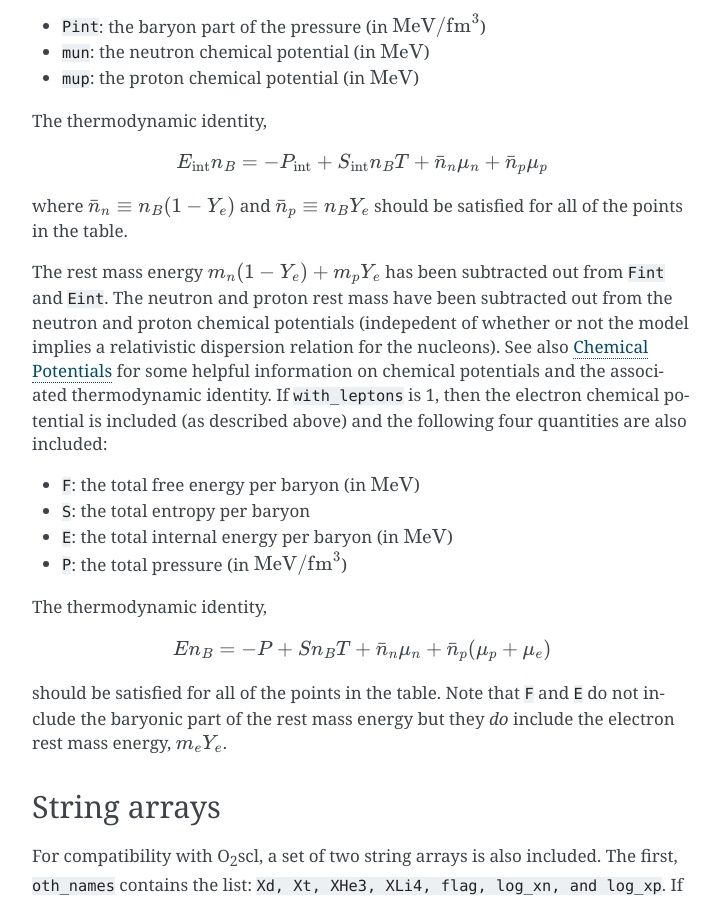
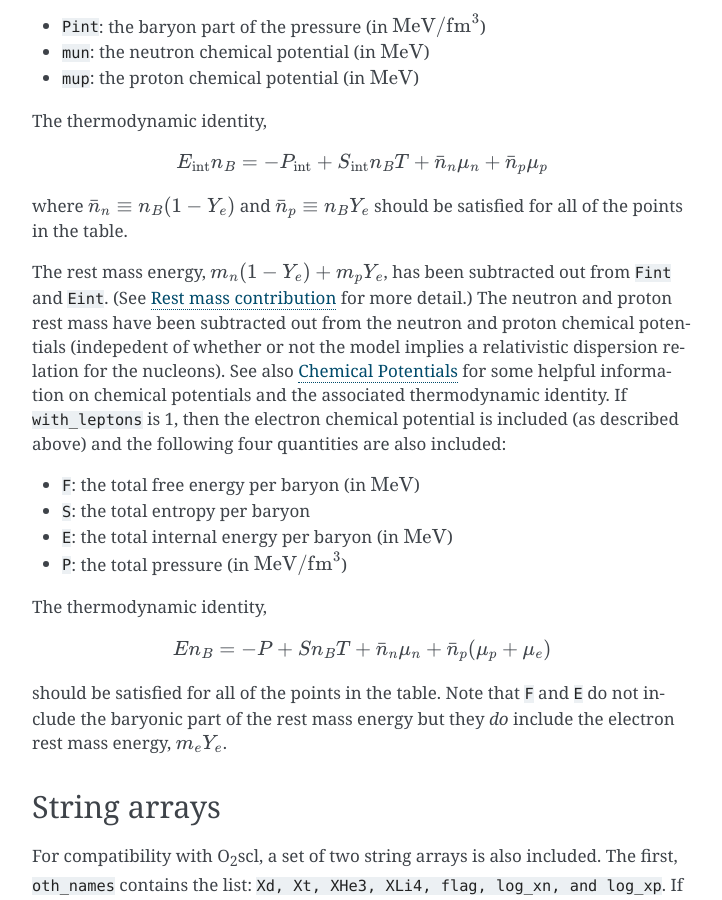
Before and after one commit to np3m/e4mma, a Sphinx documentation site: the page built from doc/table_format.rst, in a window 1280 px wide and 900 px high, scrolled down 2592 px. Shown: the whole window, without its empty margins (388-1110 px from the left). Built offline with Sphinx 7.4.7, drawn with Linux system fonts in a browser that asks for light colours; pages that are not in the unit, such as notebooks, are missing from menus; some of the changed text lies outside the part shown.

Commit message:
Better documentation of rest mass.

```diff
--- a/doc/index.rst
+++ b/doc/index.rst
@@ -30,6 +30,7 @@
    eos_nuclei
    class_doc
    todos
+   rest_mass
    chem_pot
    trans
    cs2
--- a/doc/table_format.rst
+++ b/doc/table_format.rst
@@ -151,16 +151,16 @@
 where :math:`\bar{n}_n\equiv n_B(1-Y_e)` and :math:`\bar{n}_p\equiv
 n_B Y_e` should be satisfied for all of the points in the table.
 
-The rest mass energy :math:`m_n (1-Y_e) + m_p Y_e` has
-been subtracted out from ``Fint`` and ``Eint``. The neutron and proton
-rest mass have been subtracted out from the neutron and proton
-chemical potentials (indepedent of whether or not the model implies a
-relativistic dispersion relation for the nucleons). See also
-:ref:`Chemical Potentials` for some helpful information on chemical
-potentials and the associated thermodynamic identity. If
-``with_leptons`` is 1, then the electron chemical potential is
-included (as described above) and the following four quantities are
-also included:
+The rest mass energy, :math:`m_n (1-Y_e) + m_p Y_e`, has been
+subtracted out from ``Fint`` and ``Eint``. (See :ref:`Rest mass
+contribution` for more detail.) The neutron and proton rest mass have
+been subtracted out from the neutron and proton chemical potentials
+(indepedent of whether or not the model implies a relativistic
+dispersion relation for the nucleons). See also :ref:`Chemical
+Potentials` for some helpful information on chemical potentials and
+the associated thermodynamic identity. If ``with_leptons`` is 1, then
+the electron chemical potential is included (as described above) and
+the following four quantities are also included:
 
 - ``F``: the total free energy per baryon
   (in :math:`\mathrm{MeV}`)
```
Also changed, not shown: doc/rest_mass.rst (added, +30 -0 lines), 1 other file.
